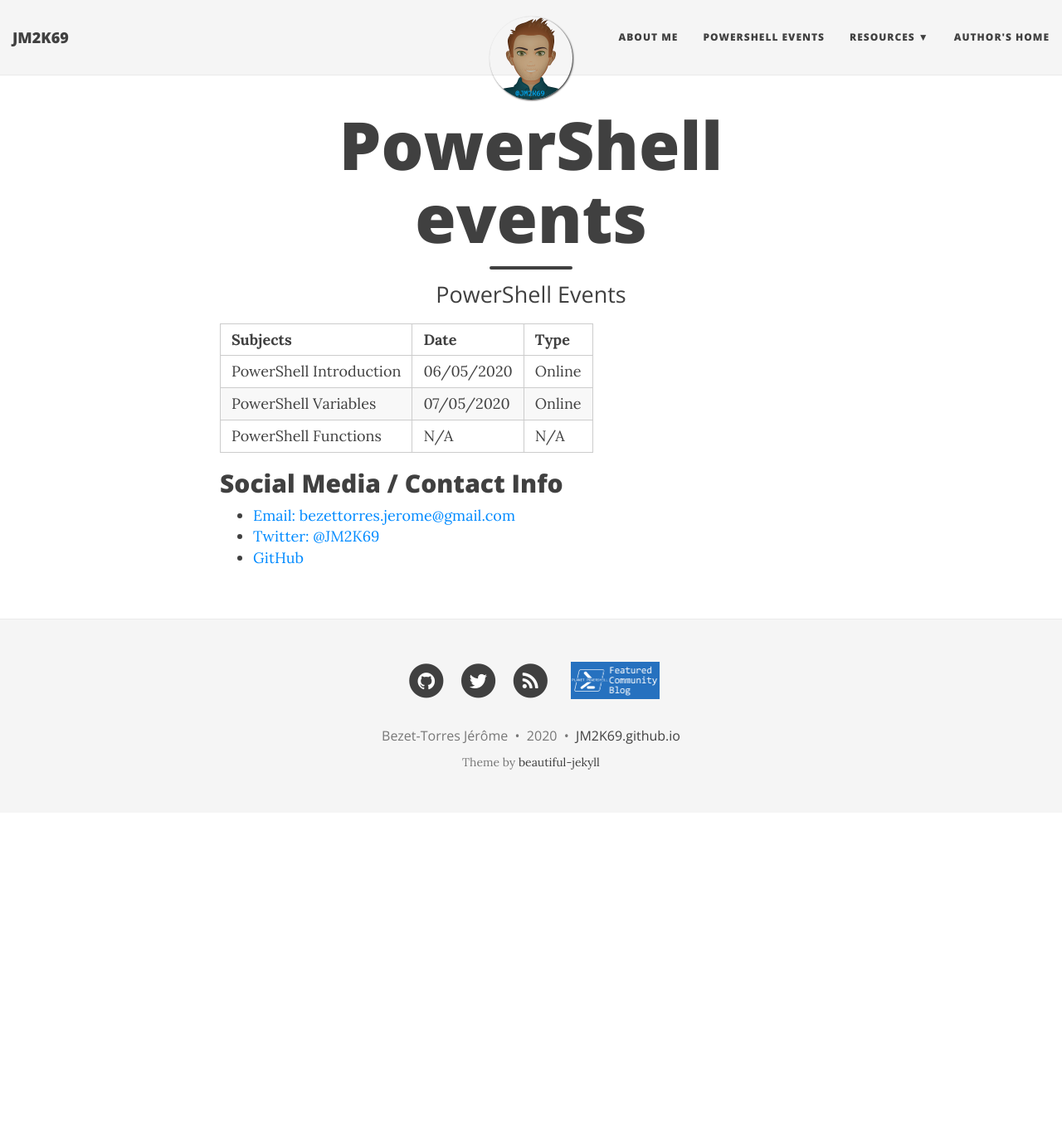
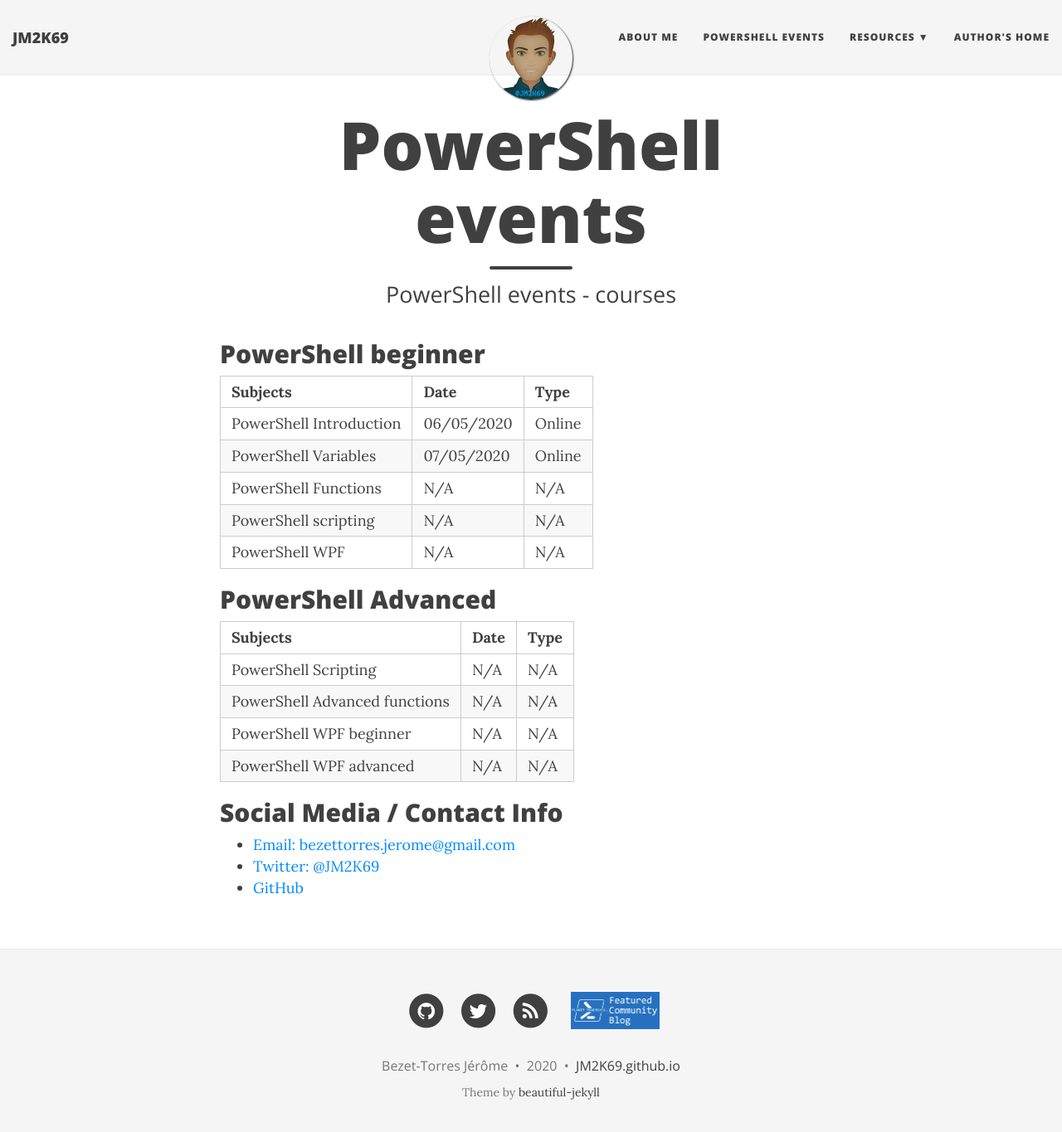
Before and after one commit to JM2K69/JM2K69.github.io, a Jekyll site: the page built from events.md, in a window 1280 px wide and 1378 px high. Shown: the top 1365 px of the window at 83% size. Built offline with Jekyll 4.4.1, drawn with Linux system fonts in a browser that asks for light colours; nearby versions of some CDN libraries.

Commit message:
Add sections

```diff
--- a/events.md
+++ b/events.md
@@ -1,7 +1,7 @@
 ---
 layout: page
 title: PowerShell events
-subtitle: PowerShell Events
+subtitle: PowerShell events - courses
 ---
 <script type="application/ld+json">
 {
@@ -21,14 +21,24 @@ subtitle: PowerShell Events
 }
 </script>
 
+## PowerShell beginner
 
 |Subjects  |Date  |Type|
 |---------|---------|---------|
 |PowerShell Introduction     |   06/05/2020      |   Online      |
 |PowerShell Variables     |   07/05/2020      |   Online      |
 |PowerShell Functions     |   N/A      |     N/A    |
+|PowerShell scripting     |   N/A      |     N/A    |
+|PowerShell WPF      |   N/A      |     N/A    |
 
+## PowerShell Advanced
 
+|Subjects  |Date  |Type|
+|---------|---------|---------|
+|PowerShell Scripting     |   N/A      |   N/A      |
+|PowerShell Advanced functions     |   N/A      |   N/A      |
+|PowerShell WPF beginner    |   N/A      |     N/A    |
+|PowerShell WPF advanced     |   N/A      |     N/A    |
 
 
 ## Social Media / Contact Info
```
